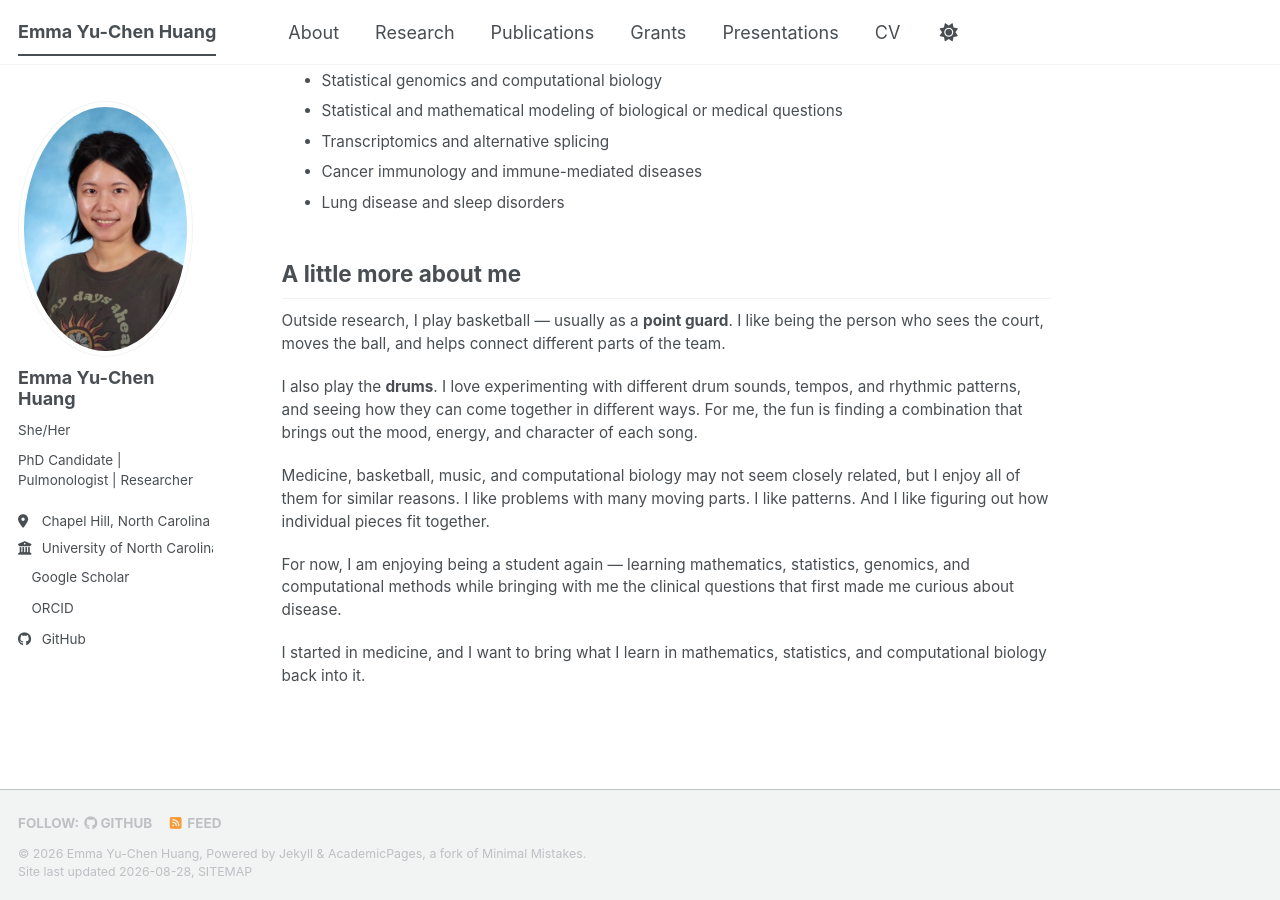
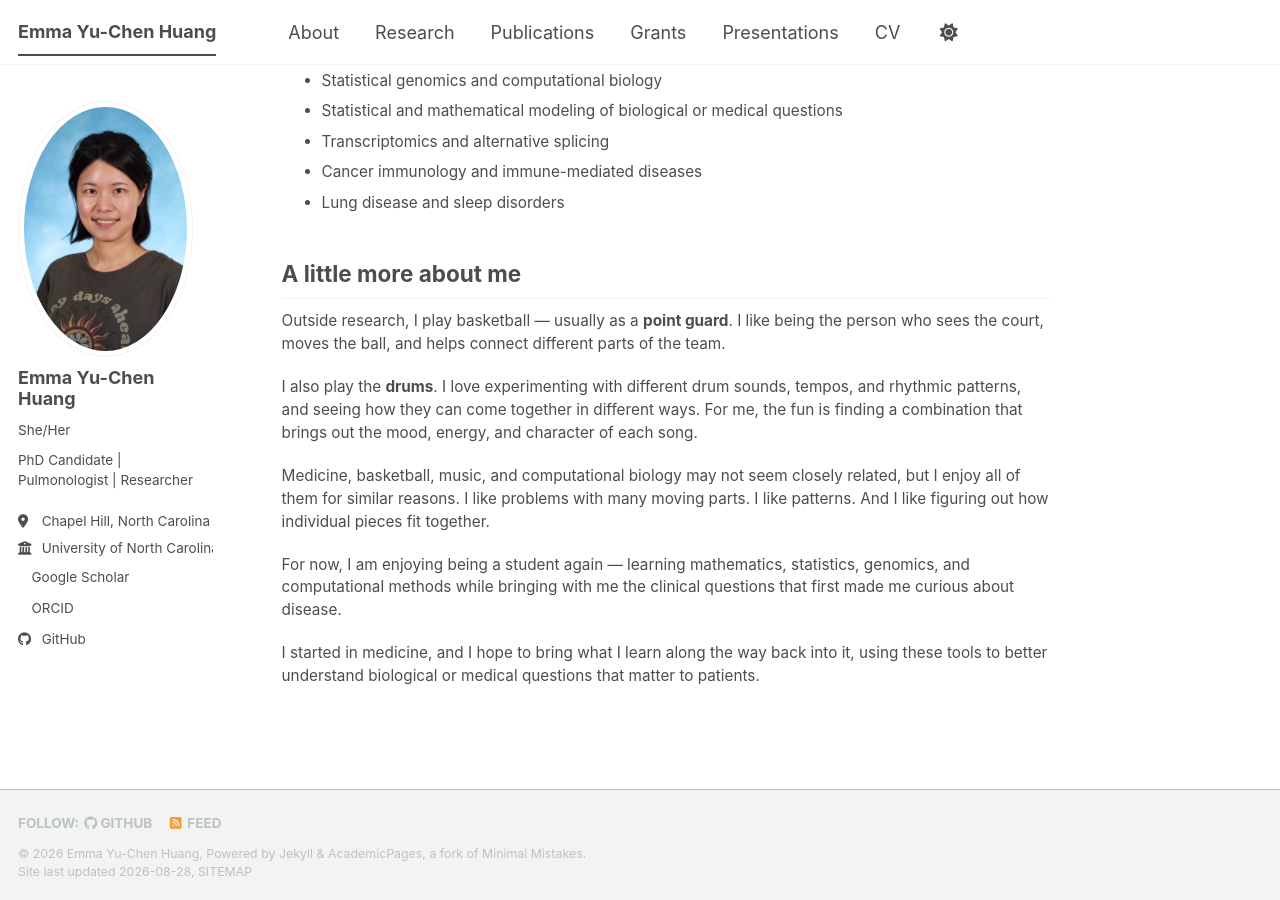
Before and after one commit to yuchen-hahaha/yuchen-hahaha.github.io, a Jekyll site: the page built from _pages/about.md, in a window 1280 px wide and 900 px high, scrolled down 744 px. Built offline with Jekyll 4.4.1, drawn with Linux system fonts in a browser that asks for light colours; a style sheet for code colours, icons or effects is not loaded.

Commit message:
Update about page to clarify learning goals
Revised statement about integrating knowledge from mathematics and statistics into medicine.

```diff
--- a/_pages/about.md
+++ b/_pages/about.md
@@ -42,7 +42,7 @@ Medicine, basketball, music, and computational biology may not seem closely rela
 
 For now, I am enjoying being a student again — learning mathematics, statistics, genomics, and computational methods while bringing with me the clinical questions that first made me curious about disease.
 
-I started in medicine, and I want to bring what I learn in mathematics, statistics, and computational biology back into it.
+I started in medicine, and I hope to bring what I learn along the way back into it, using these tools to better understand biological or medical questions that matter to patients.
 
 
 </div>
```
